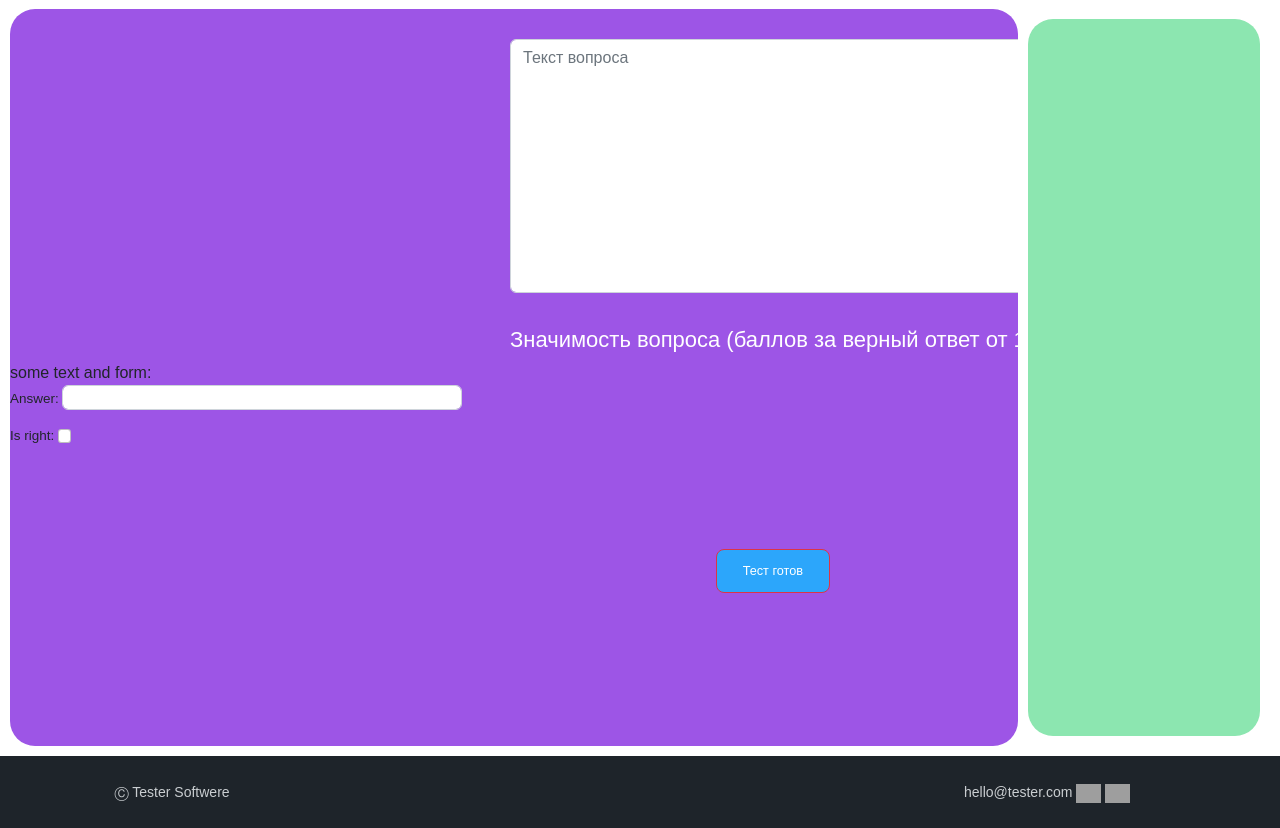
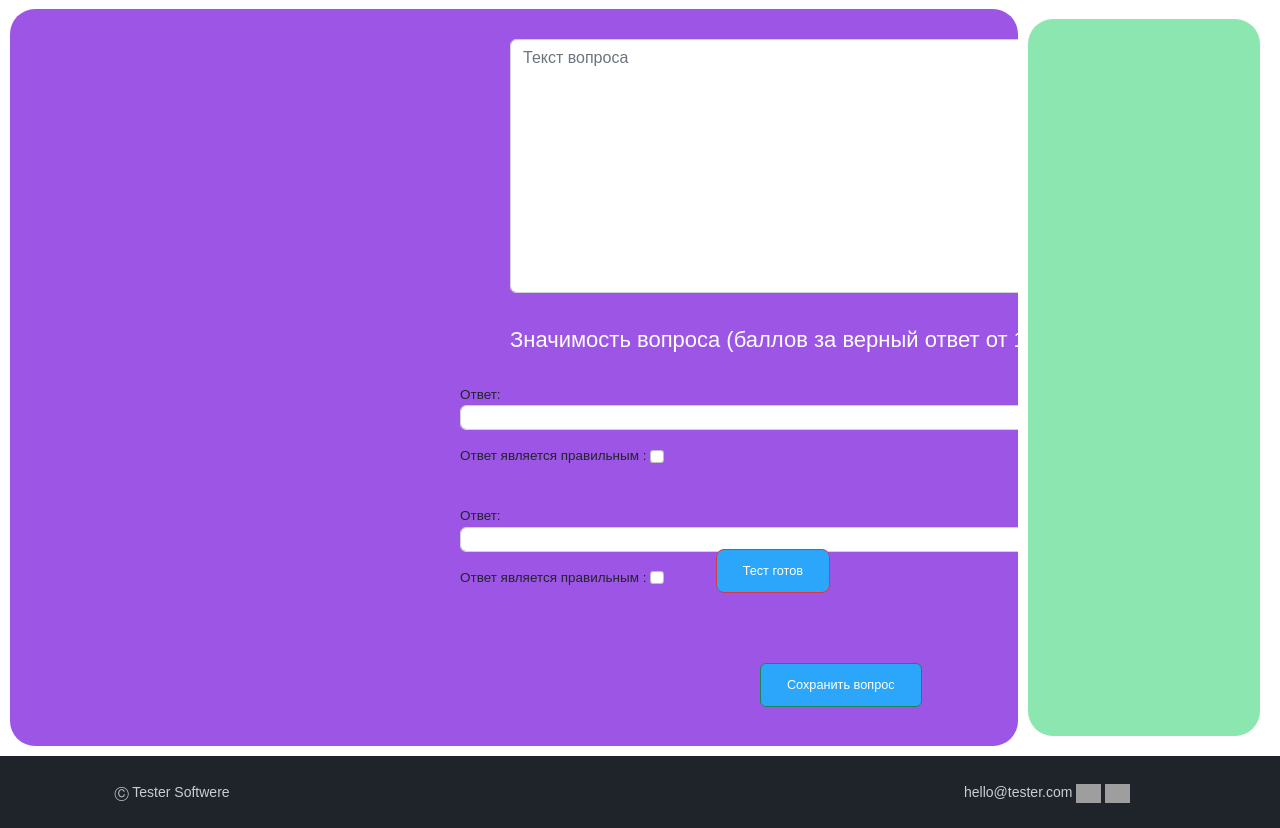
Before and after one commit to moipo/tester, a Django app: page /newtest/26/create_questions/ in a window 1280 px wide. Shown: the part 107-935 px from the top of the page. Run offline with Django 4.2, Linux system fonts and the light colour scheme; some libraries are stand-ins or nearby versions; grey boxes are pictures that could not be loaded.

Commit message:
Questions and answers are saved properly

```diff
--- a/templates/createquestions_form.html
+++ b/templates/createquestions_form.html
@@ -16,15 +16,20 @@
  <form action = "" method="POST"> {% csrf_token %}
      <div class="form-group testformtxt">
          <textarea class ="form-control"  name="question" cols="40" rows="10" required="" id="id_question" placeholder = "Текст вопроса"></textarea>
-<!--         <div class = 'container'>-->
          <label class = "textstyle" for = "id_importance">Значимость вопроса (баллов за верный ответ от 1 до 10):</label>
          <input class ="form-control questionform_importance" min = "1" max = "10" type="number" name="importance" value="5" required="" id="id_importance" >
-         <button type="submit" class="btn btn-success btn-md createTestButton"> Добавить вопрос</button>
-<!--         </div>-->
-         {% comment %}
-        {{question_form}}
-         {% endcomment %}
+
      </div>
+
+     <div class="form-group" style = "margin-left: 450px;">
+       <br>
+     {{answer_form.as_p}}
+     <br>
+     {{answer_form.as_p}}
+     <br>
+     <button type="submit" class="btn btn-success btn-md createQuestionButton">Сохранить вопрос</button>
+     </div>
+
  </form>
 <form action="{% url 'geturl' %}">
   <button class = "btn btn-danger btn-lg finish" type="submit" name="button">Тест готов</button>
@@ -53,9 +58,9 @@
         }
 
 
-        .createTestButton{
+        .createQuestionButton{
         margin-top: 35px;
-        float:right;
+        margin-left: 300px;
         }
 
         .textstyle{
@@ -79,8 +84,13 @@
 
 
 {% block answer%}
-some text and form:
-{{answer_form.as_p}} {% csrf_token %}
+<!-- some text and form:
+<form class="" action="index.html" method="post"> {% csrf_token %}
+  {{answer_form.as_p}}
+  <br>
+  {{answer_form.as_p}}
+</form> -->
+
 
 
 
--- a/univ_app/forms.py
+++ b/univ_app/forms.py
@@ -32,10 +32,10 @@ class AnswerForm(forms.ModelForm):
         super().__init__(*args, **kwargs) #parent class
         self.fields['answer'].widget.attrs.update(
         {'class': 'form-control',
-         'style':'width:400px; height:25px;  display:inline-block;',
+         'style':' placeholder : "Вопрос"; width:700px; height:25px;  display:inline-block;',
          })
         self.fields['is_right'].widget.attrs.update({'class': 'form-check-input',
-        "style": "display:inline-block;"})
+        "style": " display:inline-block;"})
 
     class Meta:
         model = Answer
@@ -43,6 +43,8 @@ class AnswerForm(forms.ModelForm):
             'answer',
             'is_right',
         ]
-        widgets = {
 
+        labels = {
+            "is_right" : "Ответ является правильным ",
+            'answer': "Ответ",
         }
--- a/univ_app/models.py
+++ b/univ_app/models.py
@@ -8,7 +8,7 @@ class Answer(models.Model):
     answer = models.CharField(max_length=1000)
     was_chosen = models.BooleanField(default=False)
     is_right = models.BooleanField(default=False)
-    related_question = models.ForeignKey("Question", on_delete=models.PROTECT)
+    related_question = models.ForeignKey("Question", on_delete=models.PROTECT, null = True)
 
 
 class Question(models.Model):
@@ -17,7 +17,7 @@ class Question(models.Model):
         MaxValueValidator(10),
         MinValueValidator(1),
     ])
-    related_test = models.ForeignKey("Test", on_delete=models.CASCADE)
+    related_test = models.ForeignKey("Test", on_delete=models.CASCADE, null=True )
     answered_correctly = models.BooleanField(default = False)
 
 class Test(models.Model):
--- a/univ_app/views.py
+++ b/univ_app/views.py
@@ -33,8 +33,24 @@ class General:
 
     def createquestions_form(request, testid):
         if request.method == "POST":
-            question_form = AnswerForm
-
+            question_form = QuestionForm(request.POST)
+            answer1_form = AnswerForm(request.POST)
+            answer2_form = AnswerForm(request.POST)
+            print("it's ok 2")
+            if all([question_form.is_valid(), answer1_form.is_valid(), answer2_form.is_valid()]):
+                # print(question_form)
+                question = question_form.save()
+                # print(Test.objects.all().get(id = testid))
+                question.related_test = Test.objects.all().get(id = testid)
+                question.save()
+                # print(question)
+                answer1 = answer1_form.save()
+                answer1.related_question = question
+                answer1.save()
+                answer2 = answer2_form.save()
+                answer2.related_question = question
+                answer2.save()
+                # print("is valid")
         answer_form = AnswerForm()
         question_form = QuestionForm()
         ctx = {
```
Also changed, not shown: test.py (+95 -18 lines), db.sqlite3, univ_app/migrations/0008_alter_question_question_alter_question_related_test.py (added), univ_app/migrations/0009_alter_answer_related_question.py (added).
